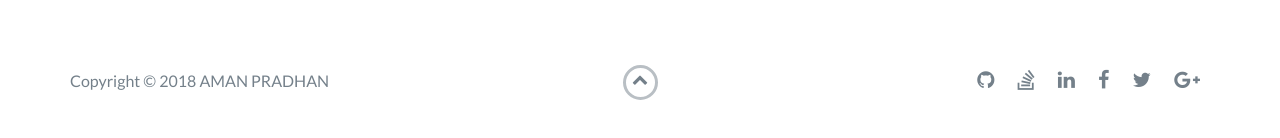
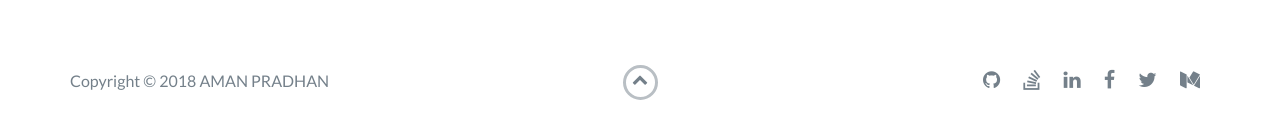
Before and after one commit to Amanpradhan/Portfolio, a website: page index.html in a window 1280 px wide. Shown: the part 3794-3932 px from the top of the page. Drawn offline with nearby package versions, Linux system fonts and the light colour scheme.

Commit message:
added medium link

```diff
--- a/index.html
+++ b/index.html
@@ -245,7 +245,7 @@
                             <a href="https://twitter.com/soreva_aman" target="_blank"><i class="fa fa-twitter" aria-hidden="true"></i></a>
                         </li>
                         <li>
-                            <a href="https://plus.google.com/" target="_blank"><i class="fa fa-google-plus" aria-hidden="true"></i></a>
+                            <a href="https://medium.com/@pradhanaman2595" target="_blank"><i class="fa fa-medium" aria-hidden="true"></i></a>
                         </li>
                     </ul>
                 </div>
```
